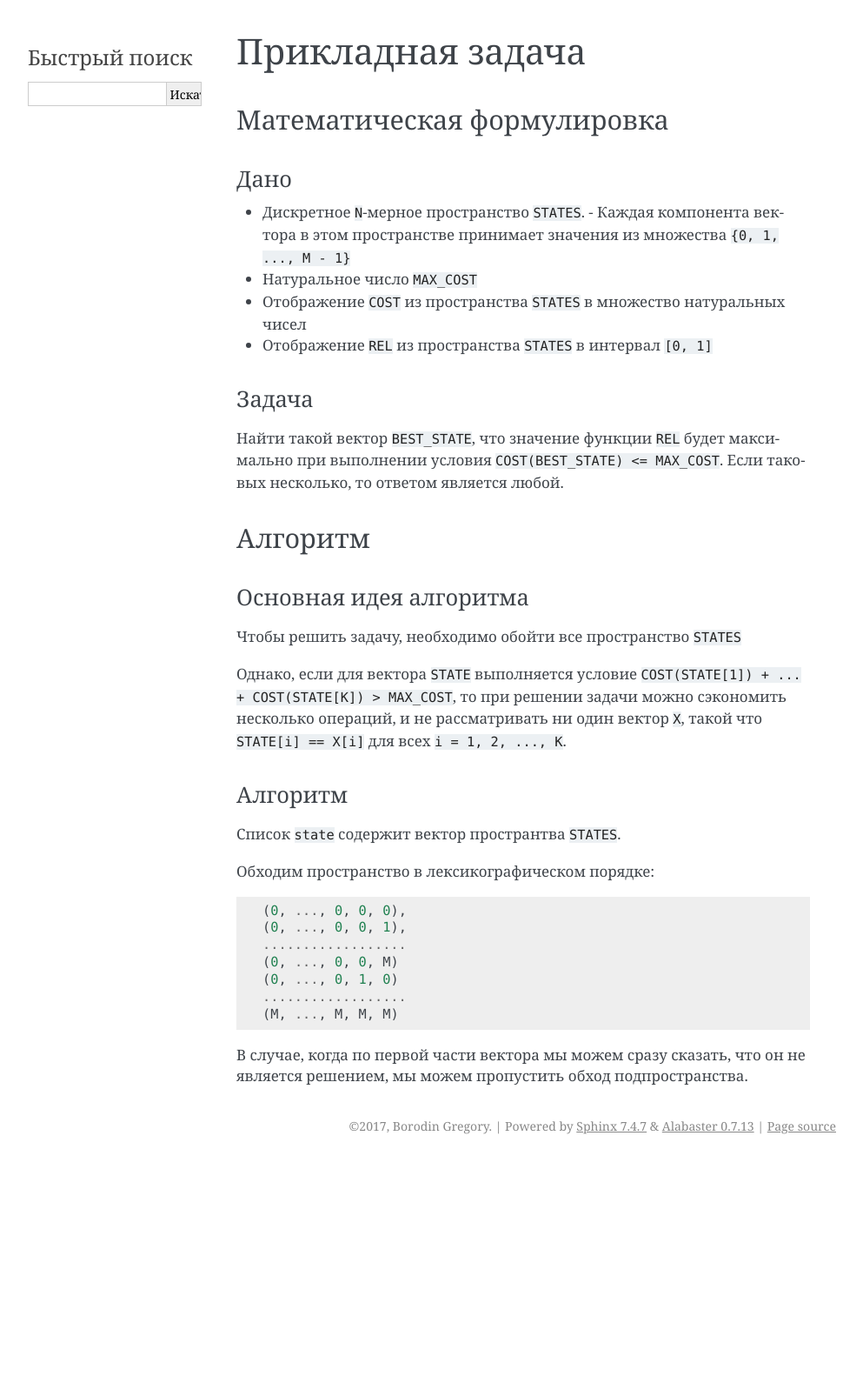
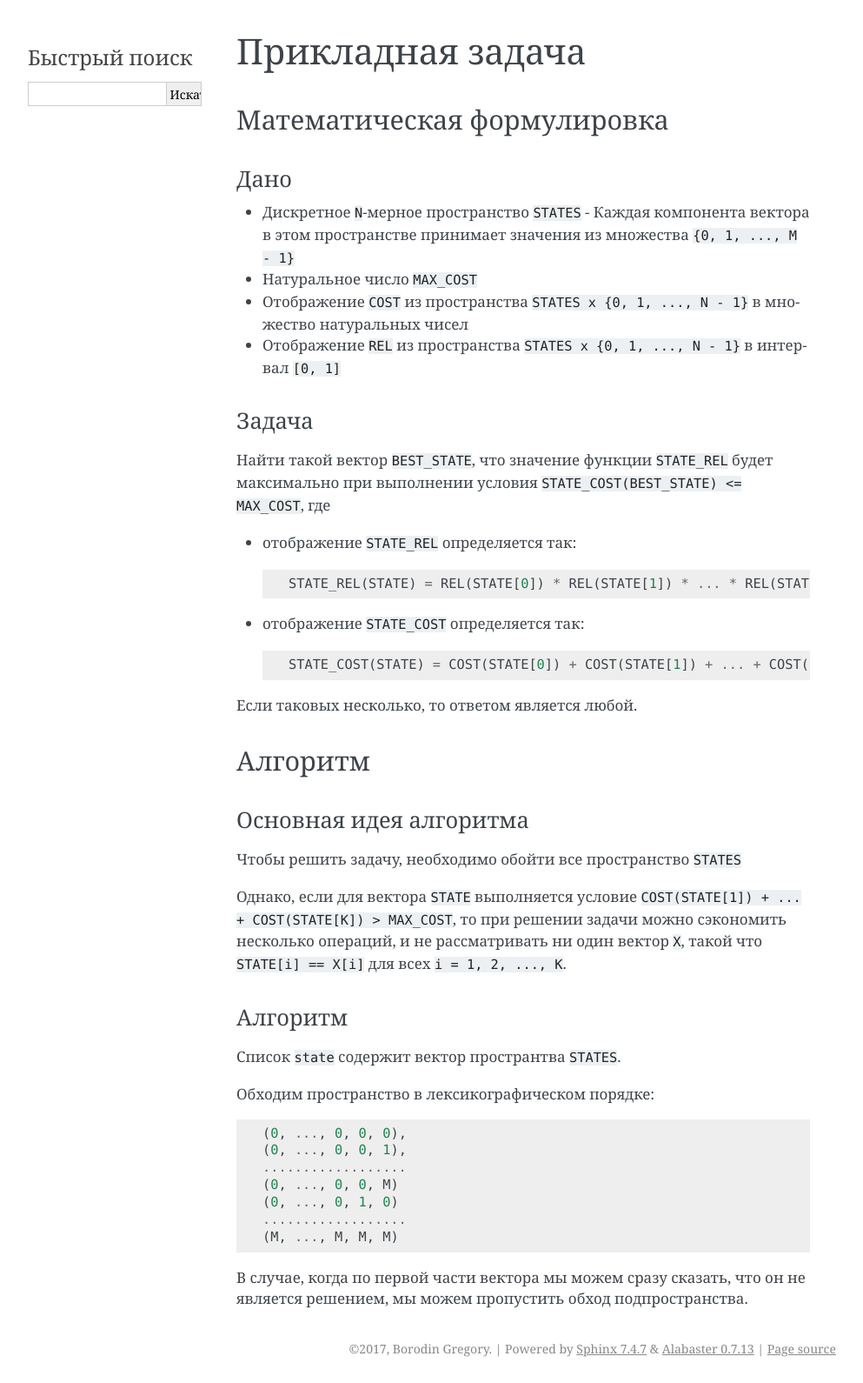
Before and after one commit to grihabor/reliability-projects, a Sphinx documentation site: the page built from task_4/docs/source/algorithm.rst, in a window 1280 px wide. Shown: the whole page at 87% size, without its empty margins (148-1141 px from the left). Built offline with Sphinx 7.4.7, drawn with Linux system fonts in a browser that asks for light colours; before the commit the page ends 1334 px from its top, so only the background shows below that.

Commit message:
zero tail, fix mathematic task

```diff
--- a/task_4/docs/source/algorithm.rst
+++ b/task_4/docs/source/algorithm.rst
@@ -8,20 +8,29 @@
 Дано
 ----
 
-+ Дискретное ``N``-мерное пространство ``STATES``.
++ Дискретное ``N``-мерное пространство ``STATES``
   - Каждая компонента вектора в этом пространстве принимает значения из множества ``{0, 1, ..., M - 1}``
 
 + Натуральное число ``MAX_COST``
 
-+ Отображение ``COST`` из пространства ``STATES`` в множество натуральных чисел
++ Отображение ``COST`` из пространства ``STATES x {0, 1, ..., N - 1}`` в множество натуральных чисел
 
-+ Отображение ``REL`` из пространства ``STATES`` в интервал ``[0, 1]``
++ Отображение ``REL`` из пространства ``STATES x {0, 1, ..., N - 1}`` в интервал ``[0, 1]``
 
 Задача
 ------
 
-Найти такой вектор ``BEST_STATE``, что значение функции ``REL`` будет максимально
-при выполнении условия ``COST(BEST_STATE) <= MAX_COST``.
+Найти такой вектор ``BEST_STATE``, что значение функции ``STATE_REL`` будет максимально
+при выполнении условия ``STATE_COST(BEST_STATE) <= MAX_COST``, где
+
++ отображение ``STATE_REL`` определяется так::
+
+    STATE_REL(STATE) = REL(STATE[0]) * REL(STATE[1]) * ... * REL(STATE[N - 1])
+
++ отображение ``STATE_COST`` определяется так::
+
+    STATE_COST(STATE) = COST(STATE[0]) + COST(STATE[1]) + ... + COST(STATE[N - 1])
+
 Если таковых несколько, то ответом является любой.
 
 
```
Also changed, not shown: 1 other file.
